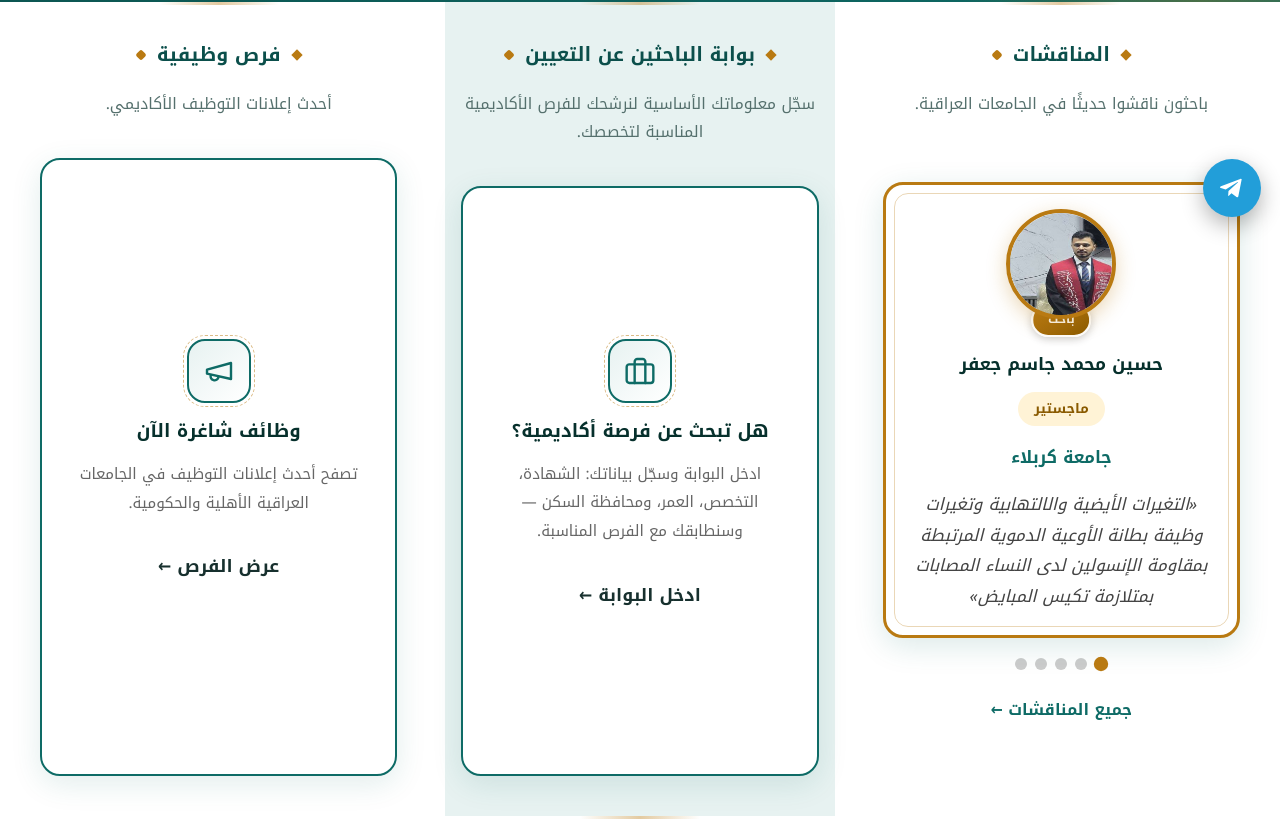
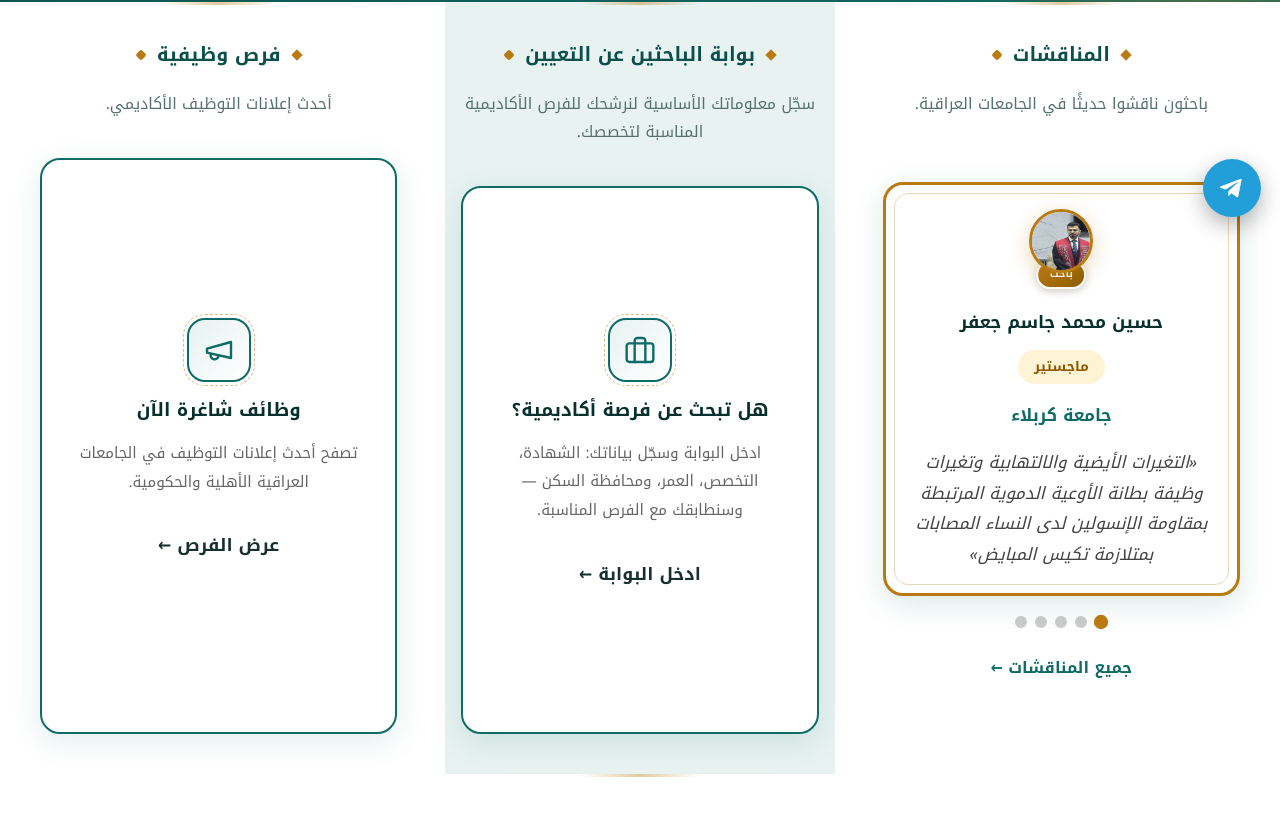
Before and after one commit to alsobahi73-ui/munjaz-academic, a website: page index.html in a window 1280 px wide. Shown: the part 564-1399 px from the top of the page. Drawn offline with Linux system fonts and the light colour scheme.

Commit message:
style: defenses icon 64px equal to neighbors

```diff
--- a/styles.css
+++ b/styles.css
@@ -909,3 +909,10 @@ footer.site-footer { padding: 2.5rem 0 1.5rem; }
   border: 4px solid #B97A12;
   box-shadow: 0 6px 20px rgba(185,122,18,.3);
 }
+
+/* ===== Defenses icon equal to neighbors (64px) ===== */
+.trio-wrap .featured-photo { width: 64px !important; height: 64px !important; border-width: 3px; }
+.trio-wrap .featured-photo.avatar-initials { font-size: 1.3rem; }
+.trio-wrap .featured-photo-wrap { margin-bottom: .75rem; }
+.trio-wrap .researcher-badge { font-size: .65rem; padding: .15rem .7rem; bottom: -6px; }
+.trio-wrap .featured-card { min-height: 280px; justify-content: center; }
```
